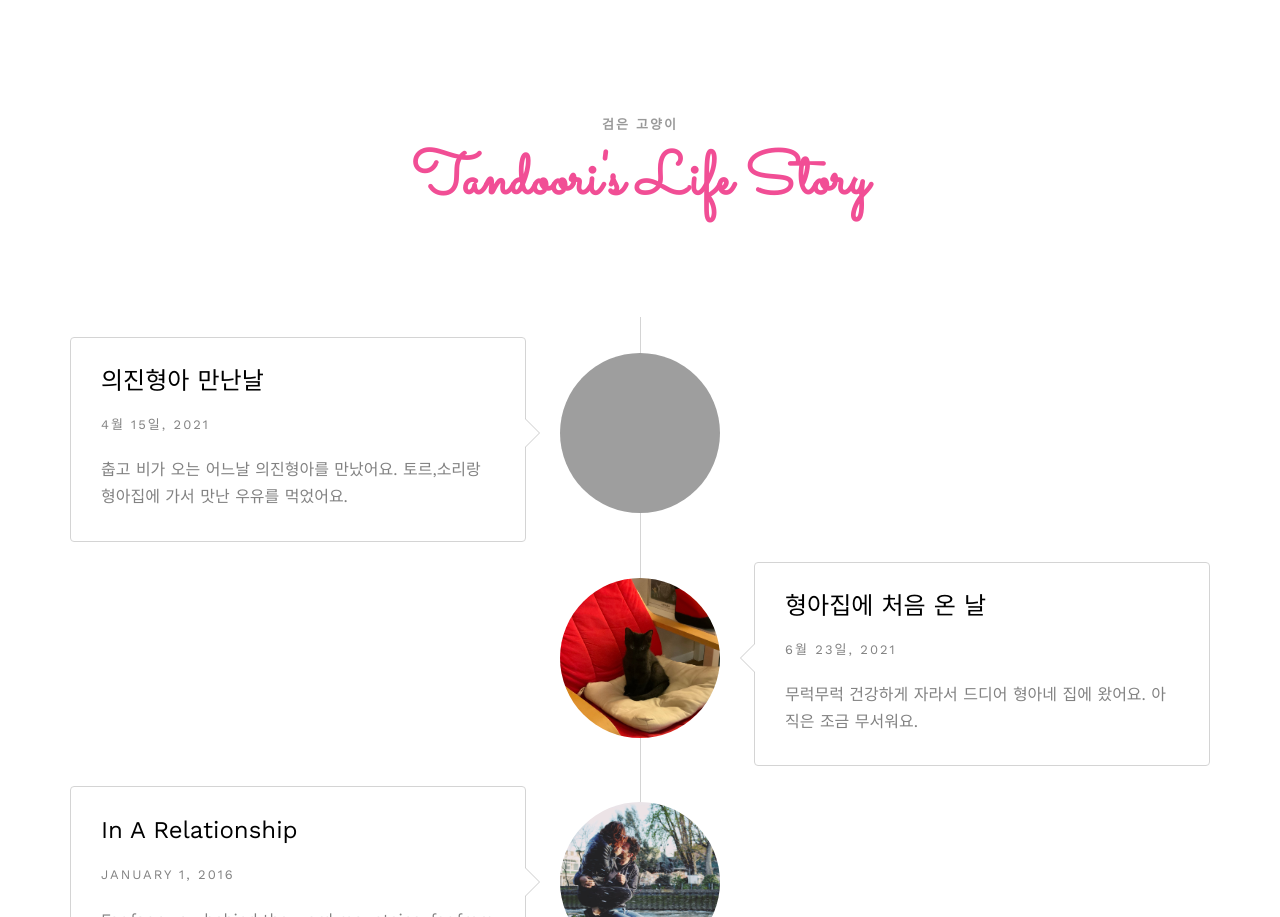
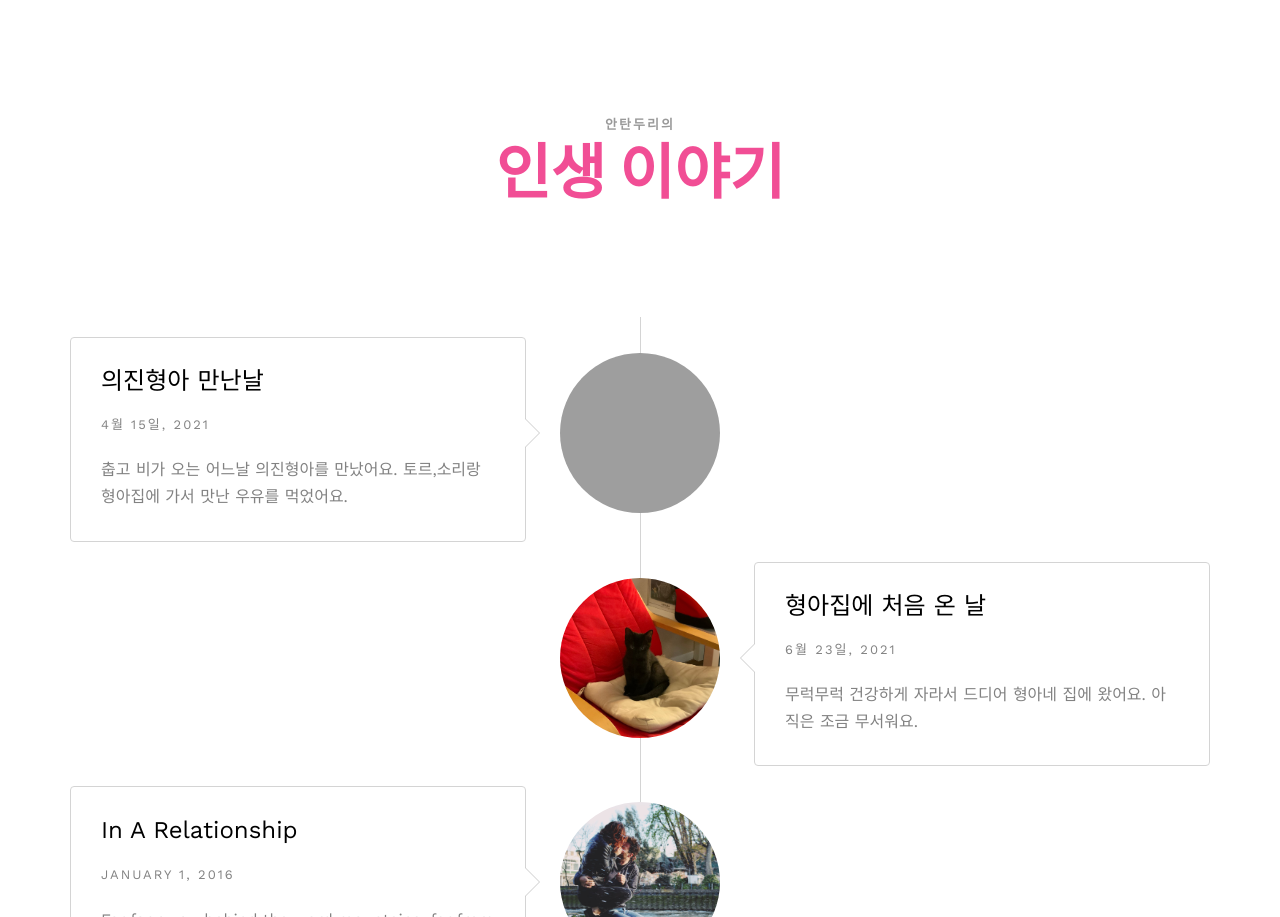
Before and after one commit to tandooricat/FirstBirthday, a plain HTML site: page index.html in a window 1280 px wide. Shown: the part 2393-3310 px from the top of the page. Drawn offline with nearby package versions, Linux system fonts and the light colour scheme; grey boxes are pictures that could not be loaded; files whose address does not match are found by name.

Commit message:
Update index.html

```diff
--- a/index.html
+++ b/index.html
@@ -196,8 +196,8 @@
 		<div class="container">
 			<div class="row">
 				<div class="col-md-8 col-md-offset-2 text-center fh5co-heading animate-box">
-					<span>검은 고양이</span>
-					<h2>Tandoori's Life Story</h2>
+					<span>안탄두리의</span>
+					<h2>인생 이야기</h2>
 <!--					<p></p>					-->
 				</div>
 			</div>
```
